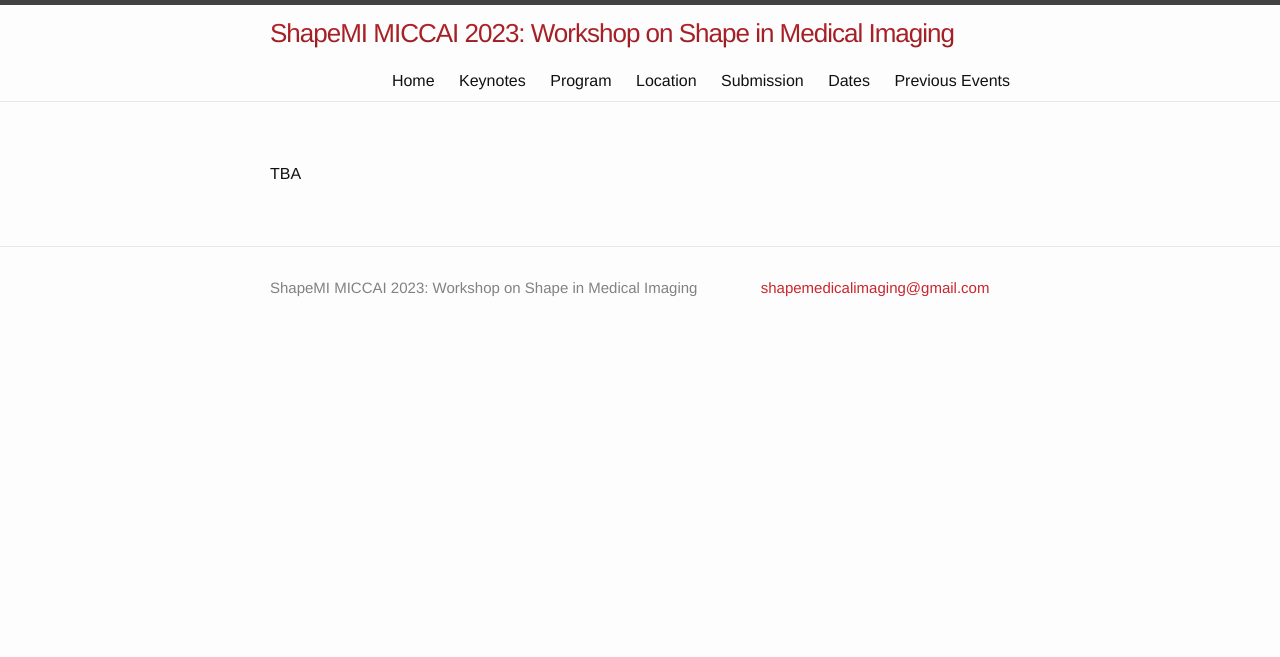
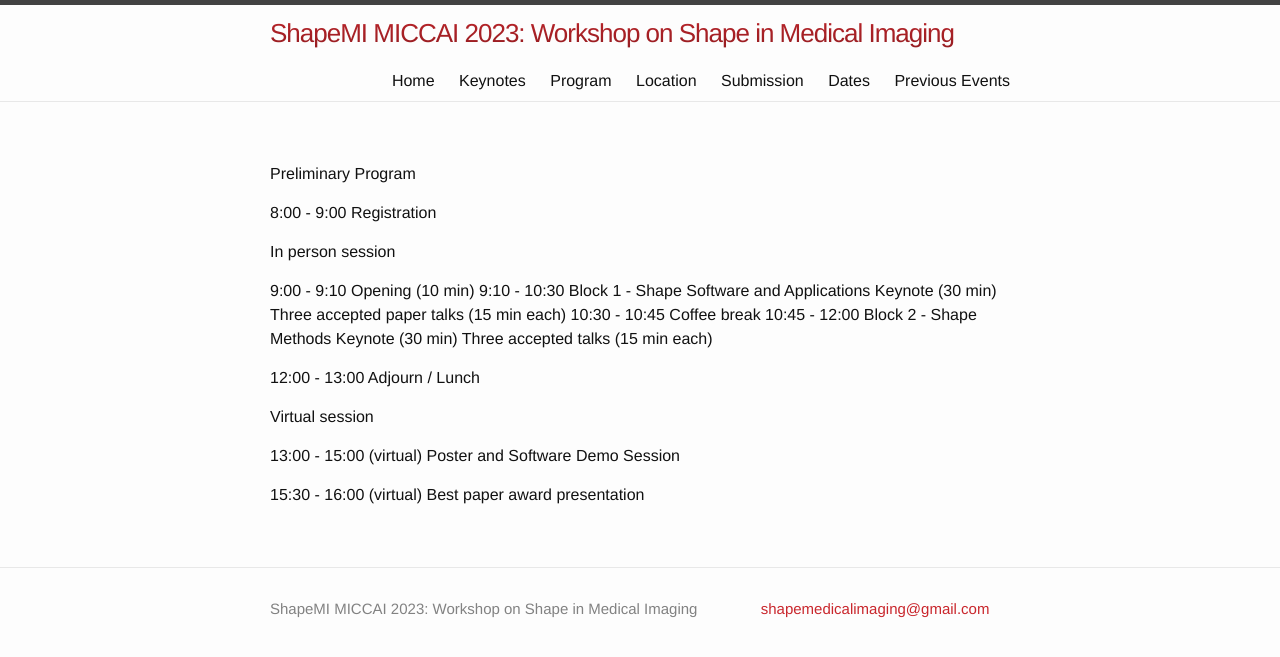
Before and after one commit to shapemi/shapemi.github.io, a Jekyll site: the page built from program/index.md, in a window 1280 px wide. Shown: the top 657 px of the page. Built offline with Jekyll 4.4.1, drawn with Linux system fonts in a browser that asks for light colours; our own code applies the rules of GitHub Pages for plain Markdown files.

Commit message:
ENH: add program draft

```diff
--- a/program/index.md
+++ b/program/index.md
@@ -1 +1,22 @@
-TBA
+Preliminary Program
+
+8:00 - 9:00 Registration
+
+In person session
+
+9:00 - 9:10 Opening (10 min)
+9:10 - 10:30 Block 1 - Shape Software and Applications
+	Keynote (30 min)
+	Three accepted paper talks (15 min each)
+10:30 - 10:45 Coffee break
+10:45 - 12:00 Block 2 - Shape Methods
+	Keynote (30 min)
+	Three accepted talks (15 min each)
+
+12:00 - 13:00 Adjourn / Lunch
+
+Virtual session
+
+13:00 - 15:00 (virtual) Poster and Software Demo Session
+
+15:30 - 16:00 (virtual) Best paper award presentation
```
